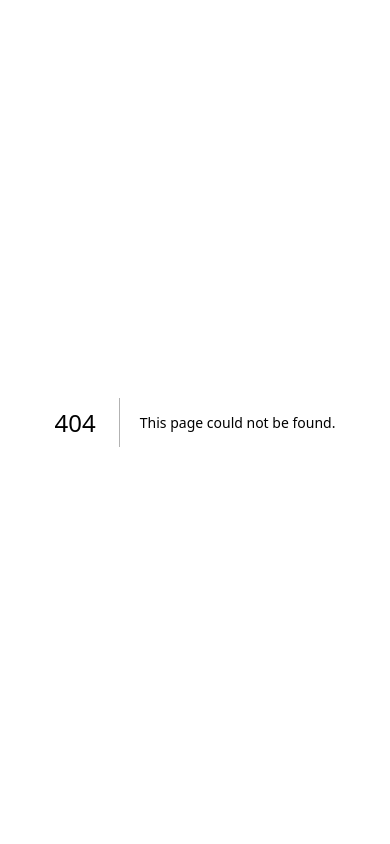
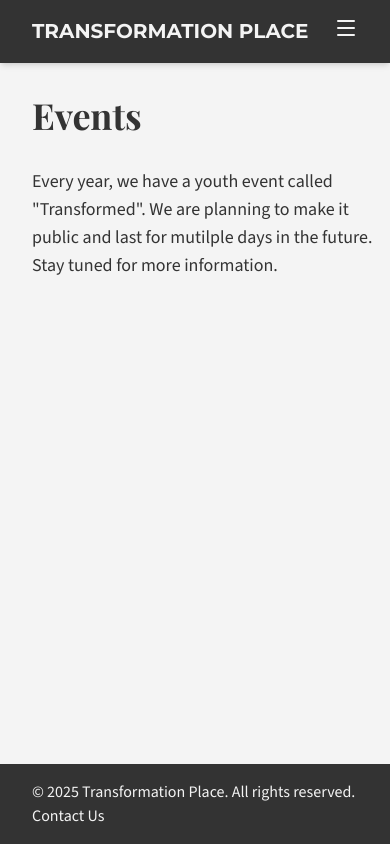
Before and after one commit to Transformation-Place-UK/transformed-website-new, a Next.js app: page /events in a window 390 px wide. Before the commit this address had no page. Built offline with nearby package versions, Linux system fonts and the light colour scheme; a web font is replaced by a local one.

Commit message:
Created an events page and addded an x icon to the navbar for when the menu is open on mobile.

```diff
--- /dev/null
+++ b/src/app/events/page.tsx
@@ -0,0 +1,29 @@
+import Navbar from "@/components/Navbar";
+import Footer from "@/components/Footer";
+import type { Metadata } from 'next'
+
+export const metadata: Metadata = {
+    title: 'About Us - Transformation Place',
+};
+
+export default function Home() {
+  return (
+    <div className="font-sans">
+        <div className="flex flex-col h-screen">
+      <main className="flex flex-col gap-[32px] row-start-2 sm:items-start flex-grow">
+        <Navbar />
+        <div className="flex flex-col gap-8 max-w-full ml-8">
+          <h1 className="text-4xl sm:text-5xl font-bold font-serif sm:text-left">
+            Events
+          </h1>
+          <p className="text-lg sm:text-xl sm:text-left">
+            Every year, we have a youth event called "Transformed". We are planning to make it public and last for mutilple days in the future.<br/>
+            Stay tuned for more information.
+          </p>
+        </div>
+          </main>
+            <Footer />
+        </div>
+    </div>
+  );
+}
--- a/src/components/Navbar.tsx
+++ b/src/components/Navbar.tsx
@@ -2,7 +2,7 @@
 
 import Link from "next/link";
 import React from "react";
-import { Menu } from "lucide-react";
+import { Menu, X } from "lucide-react";
 
 
 
@@ -22,10 +22,10 @@ const Navbar = () => {
 
         <div className="lg:hidden">
             <button onClick={toggleMenu} className="focus:outline-none hover:text-gray-300">
-                <Menu size={24} />
+                {isOpen ? <X size={24}/> : <Menu size={24} />}
             </button>
         </div>
-        <div className="hidden lg:flex space-x-4 font-sans hover:no-underline">
+        <div className="hidden lg:transition-none lg:flex space-x-4 font-sans hover:no-underline">
             <Link href="/about">About</Link>
             <Link href="/our-mission">Our Mission</Link>
             <Link href="/events">Events</Link>
```
